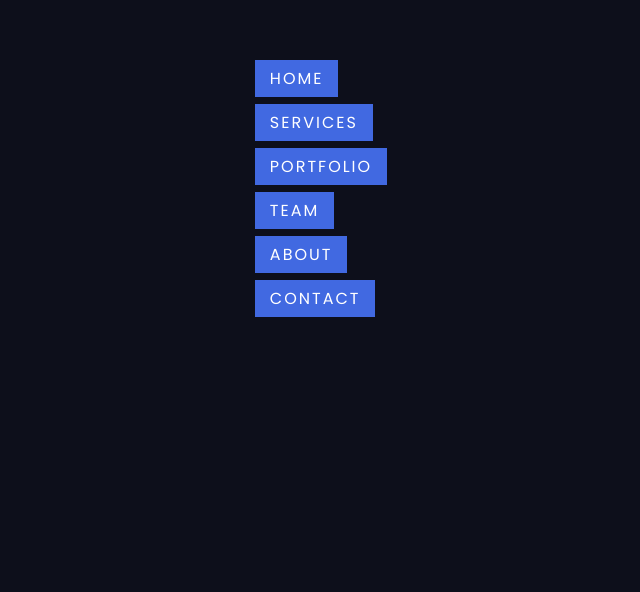
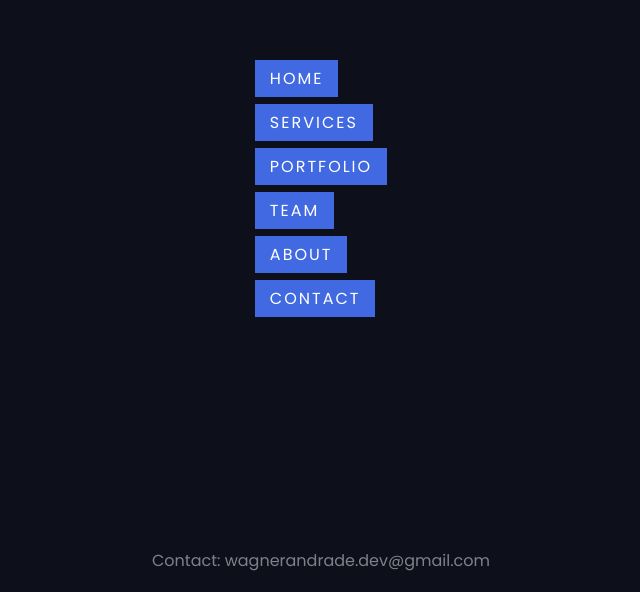
Before and after one commit to WagnerAndrade-DEV/CSS---Javascript-effects, a plain HTML site: page menu_effects/index.html in a window 1280 px wide. Shown: the part 208-800 px from the top of the page, without its empty margins (319-959 px from the left). Drawn offline with Linux system fonts and the light colour scheme.

Commit message:
Menu Test
With footer

```diff
--- a/menu_effects/index.html
+++ b/menu_effects/index.html
@@ -16,4 +16,7 @@
         <li data-text="Contact"><a href="#">Contact</a></li>
     </ul>
 </body>
+<footer>
+    Contact: wagnerandrade.dev@gmail.com
+</footer>
 </html>
--- a/menu_effects/style.css
+++ b/menu_effects/style.css
@@ -87,3 +87,10 @@ ul li a:hover:before{
     transition: 0.5s;
     transition-delay: 0.2s;
 }
+
+footer{
+    color: #ffffff7a;
+    position: absolute;
+    bottom: 0;
+    padding: 5mm;
+}
```
